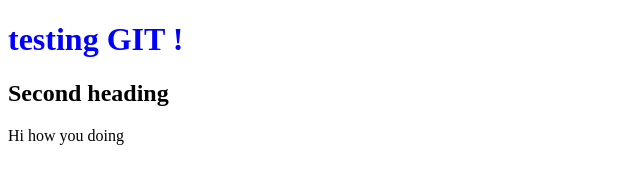
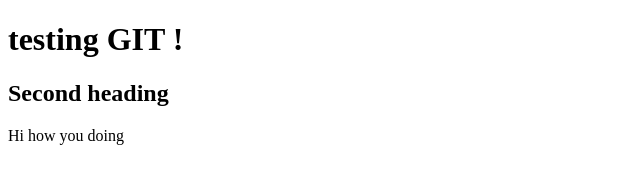
Before and after one commit to Slickfeet/Slickfeet.github.io, a plain HTML site: page index.html in a window 1280 px wide. Shown: the whole page, without its empty margins (0-640 px from the left). Drawn offline with Linux system fonts and the light colour scheme.

Commit message:
Update index.html

```diff
--- a/index.html
+++ b/index.html
@@ -2,11 +2,7 @@
 <html lang="en">
     <head>
         <title>Git</title>
-        <style>
-            h1 {
-                color: blue;
-            }
-        </style>
+
     </head>
     <body>
         <h1>testing GIT !</h1>
```
